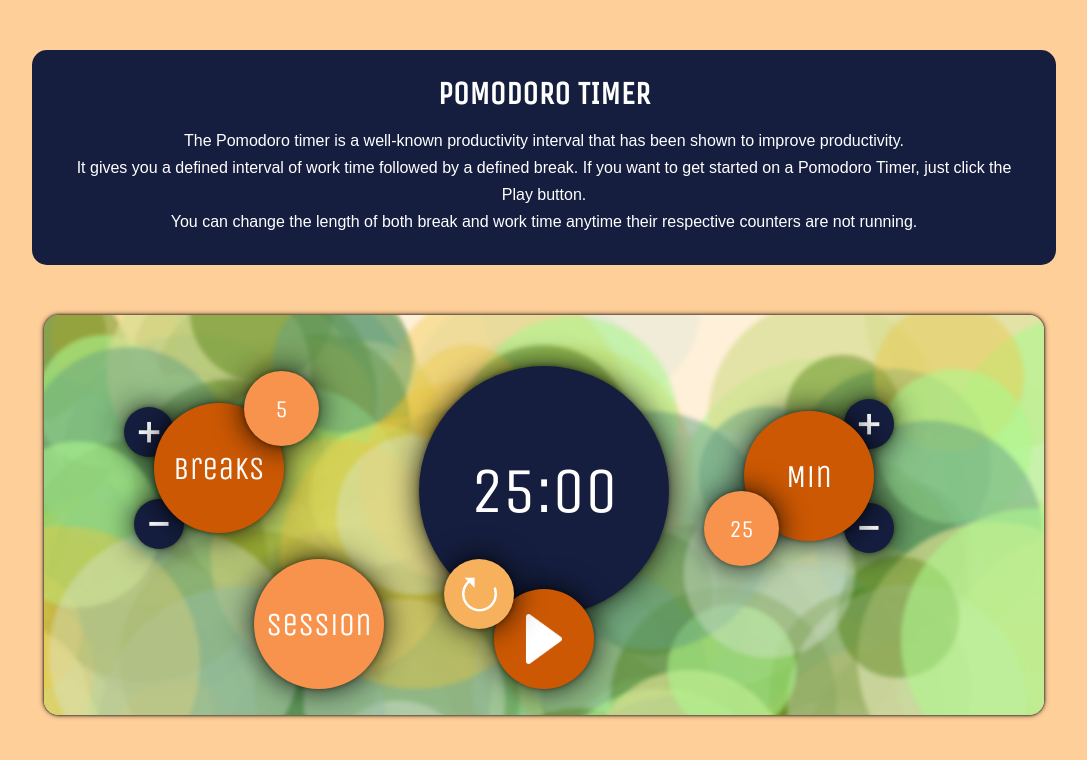
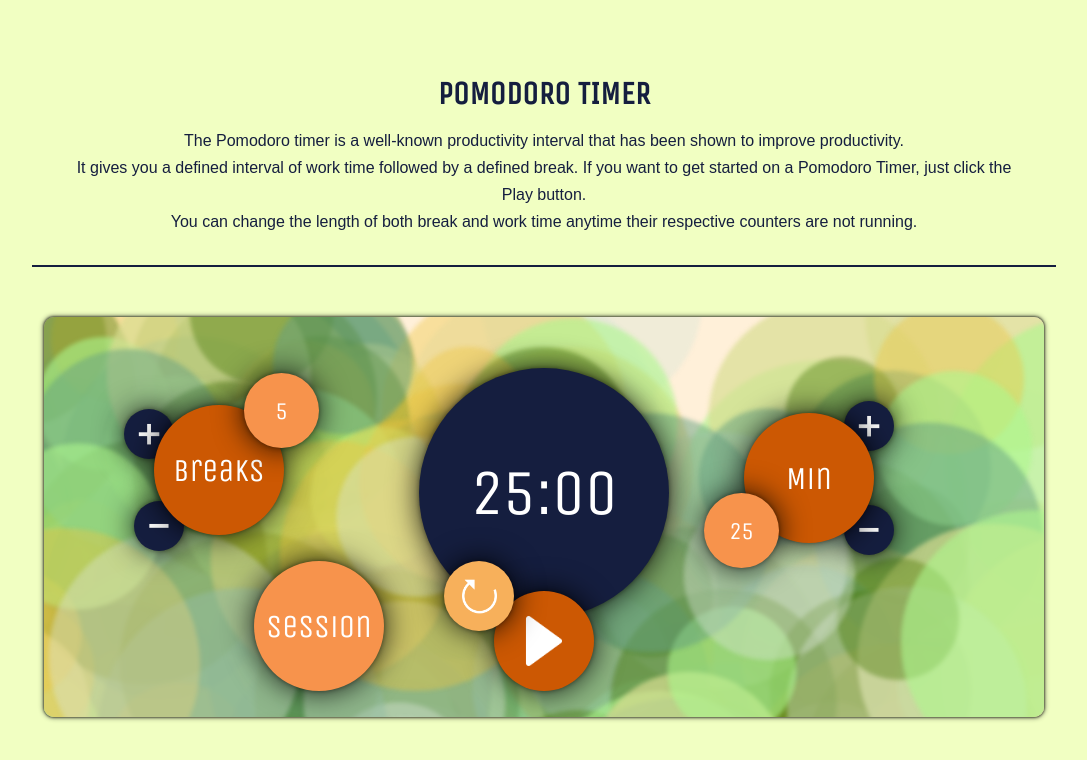
Before and after one commit to MarioLema/pomodoro-app, a React (Create React App) app: page / in a window 1280 px wide. Shown: the top 760 px of the page, without its empty margins (96-1183 px from the left). Built offline with nearby package versions, Linux system fonts and the light colour scheme.

Commit message:
change background and header style

```diff
--- a/src/App.css
+++ b/src/App.css
@@ -6,14 +6,14 @@
   user-select: none;
 }
 body {
-  background-color: #ffcf99;
+  background-color: #f1ffc2;
 }
 /*ROOT ELEMENT*/
 #root {
 	width: 1000px;
 	height: 400px;
 	transform: translate(0%, 0%);
-	border-radius: 15px;
+	border-radius: 10px;
 	overflow: hidden;
 	background: #fff0d9;
 	box-shadow: 0px 0px 5px 1px rgba(0, 0, 0, 0.46), 0px 0px 2px 1px rgba(0, 0, 0, 0.46);
@@ -25,11 +25,10 @@ body {
 	margin: auto;
 	margin-top: 50px;
 	text-align: center;
-	background: #151e3f;
-	color: white;
+	color: #151e3f;
 	padding: 30px;
-  border-radius: 15px;
-  line-height: 27px;
+	line-height: 27px;
+	border-bottom: solid #151e3f 2px;
 }
 #intro p {
   font-family: Arial;
```
